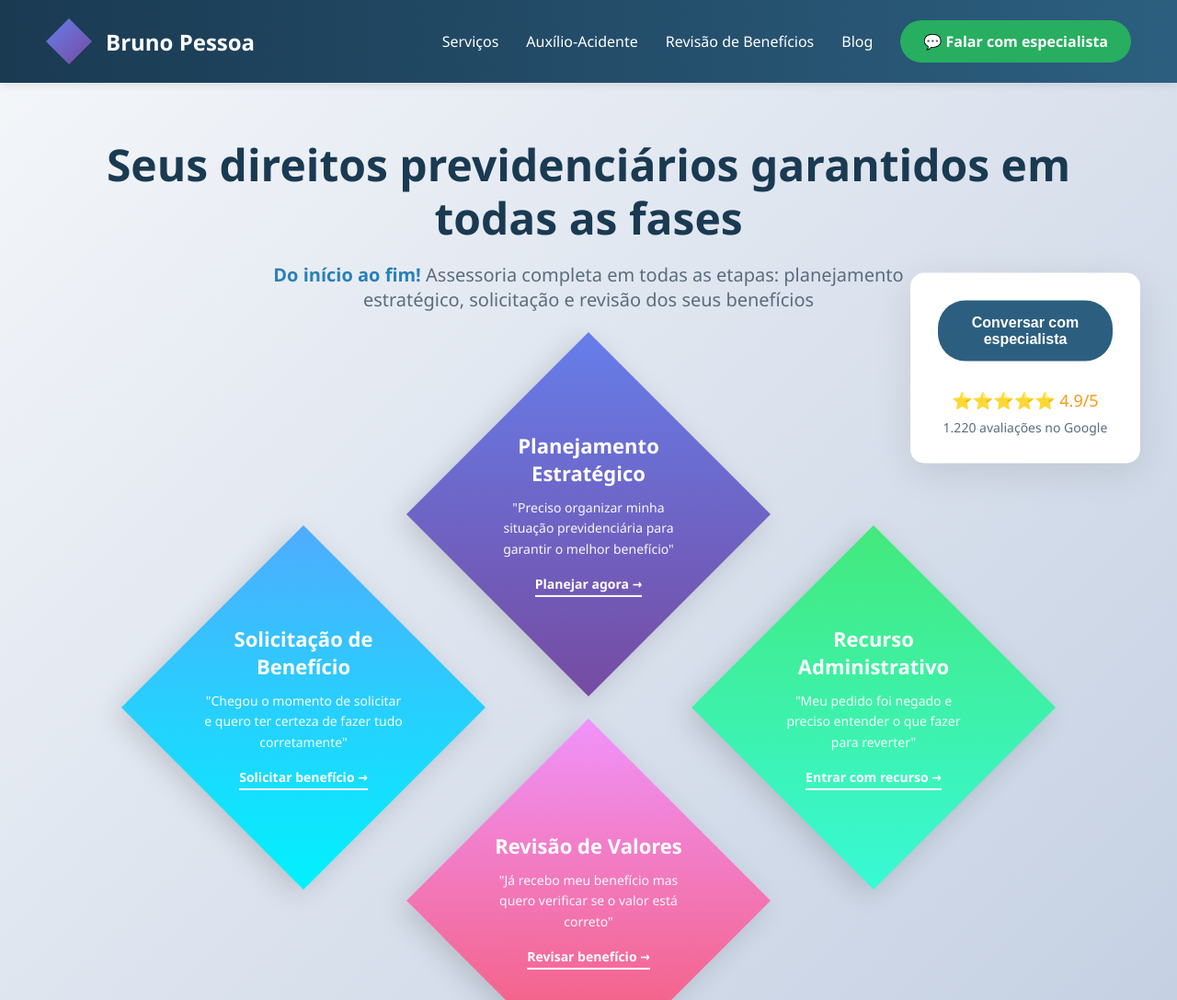
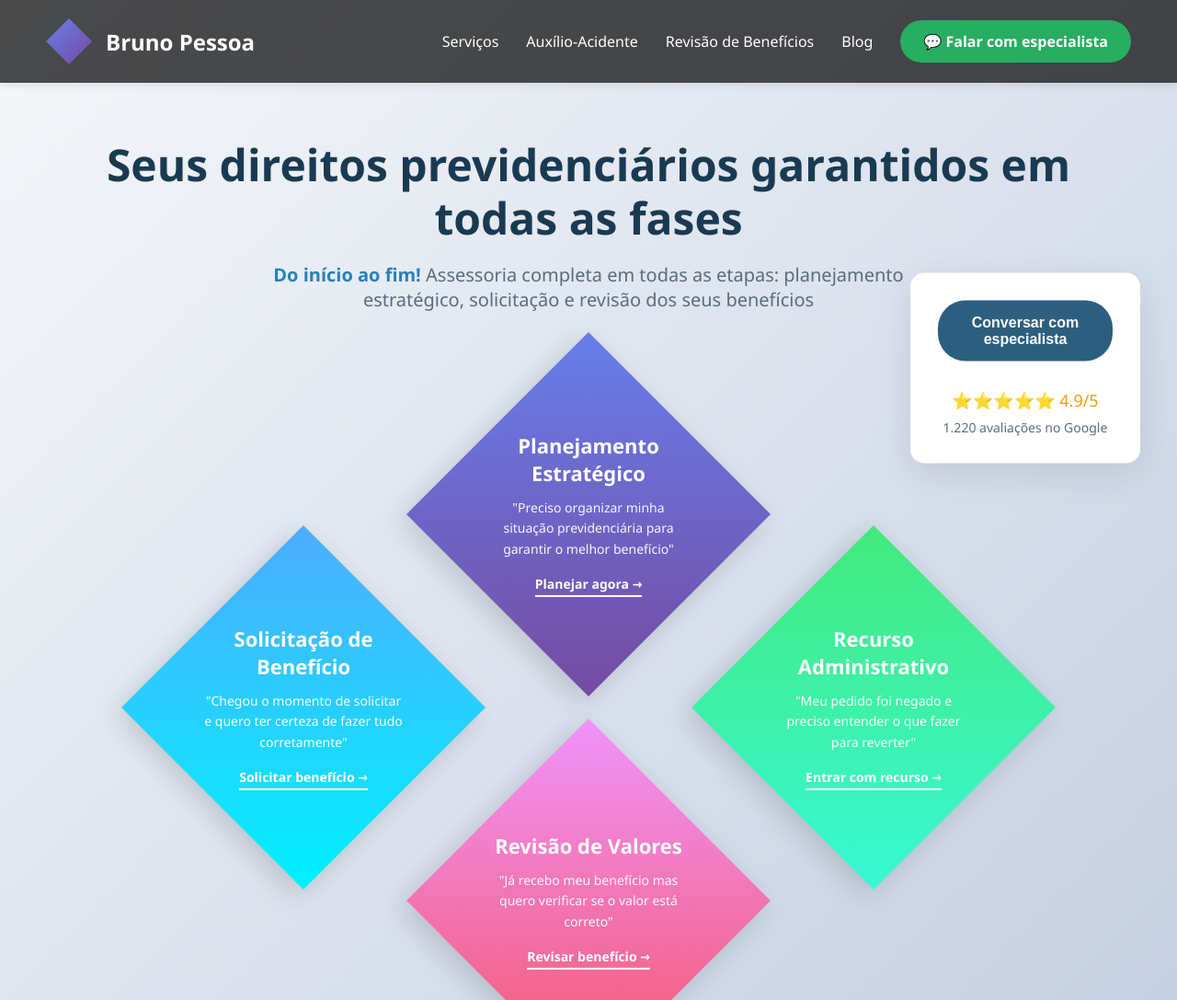
Before and after one commit to bpadvogadosassociados/bpadvogadosassociados_layout_three, a plain HTML site: page index.html in a window 1280 px wide. Shown: the top 1087 px of the page at 92% size. Drawn offline with Linux system fonts and the light colour scheme; files whose address does not match are found by name.

Commit message:
Update styles.css

```diff
--- a/css/styles.css
+++ b/css/styles.css
@@ -11,7 +11,7 @@
         }
 
         header {
-            background: linear-gradient(90deg, #1a3a52 0%, #2c5f7f 100%);
+            background: rgba(0, 0, 0, 0.7);
             padding: 20px 50px;
             display: flex;
             justify-content: space-between;
```
